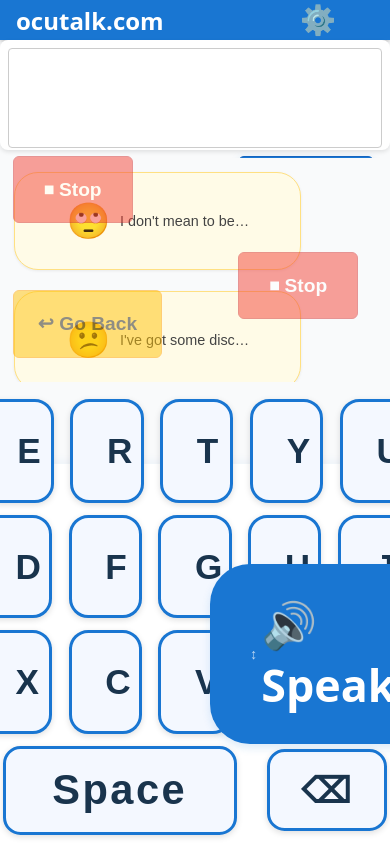
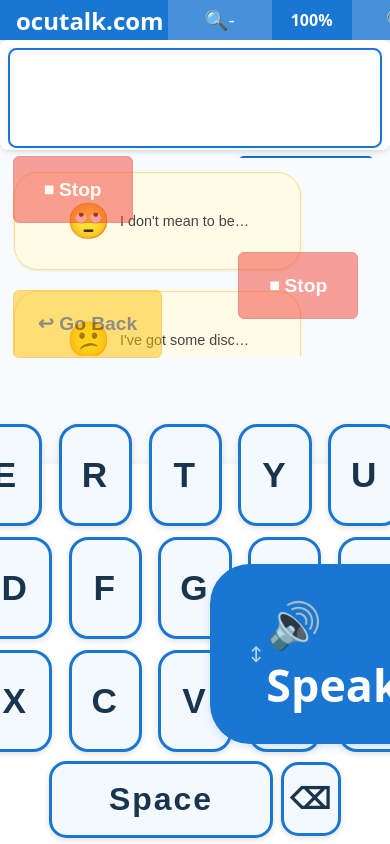
Before and after one commit to Sum1Solutions/talker-mvp, a React (Vite) app: page / in a window 390 px wide. Built offline with nearby package versions, Linux system fonts and the light colour scheme.

Commit message:
Add UI scaling feature with magnify/shrink buttons

```diff
--- a/src/App.tsx
+++ b/src/App.tsx
@@ -1,4 +1,4 @@
-import React, { useState, useEffect } from 'react';
+import React, { useState, useEffect, useLayoutEffect, useCallback } from 'react';
 import Keyboard from './Keyboard';
 import OutputPanel from './OutputPanel';
 import PredictionBar from './PredictionBar';
@@ -28,12 +28,21 @@ const PHRASE_BUTTONS = [
   { emoji: '👍', text: "I'm good." }
 ];
 
+// Default UI scale factor
+const DEFAULT_UI_SCALE = 1.0;
+
 export default function App() {
   const [currentText, setCurrentText] = useState<string>('');
   const [predictions, setPredictions] = useState<string[]>([]);
   const [speaking, setSpeaking] = useState(false);
   const [deferSpeak, setDeferSpeak] = useState(false);
   const [lastText, setLastText] = useState<string>('');
+  const [isPortrait, setIsPortrait] = useState(window.innerHeight > window.innerWidth);
+  const [uiScale, setUiScale] = useState<number>(() => {
+    // Load saved scale from localStorage or use default
+    const savedScale = localStorage.getItem('uiScale');
+    return savedScale ? parseFloat(savedScale) : DEFAULT_UI_SCALE;
+  });
   const utterRef = React.useRef<SpeechSynthesisUtterance|null>(null);
 
   // Always track previous text before any change
@@ -44,6 +53,31 @@ export default function App() {
       return updated;
     });
   };
+
+  // Handle orientation changes and viewport size changes
+  useLayoutEffect(() => {
+    // Add viewport meta tag for proper scaling
+    const meta = document.createElement('meta');
+    meta.name = 'viewport';
+    meta.content = 'width=device-width, initial-scale=1.0, maximum-scale=1.0, user-scalable=no, viewport-fit=cover';
+    document.head.appendChild(meta);
+
+    const handleResize = () => {
+      setIsPortrait(window.innerHeight > window.innerWidth);
+    };
+
+    window.addEventListener('resize', handleResize);
+    window.addEventListener('orientationchange', handleResize);
+
+    // Initial check
+    handleResize();
+
+    return () => {
+      window.removeEventListener('resize', handleResize);
+      window.removeEventListener('orientationchange', handleResize);
+      document.head.removeChild(meta);
+    };
+  }, []);
 
 
   // Find a male voice (preferring Google, Apple, or best en-US)
@@ -183,9 +217,36 @@ export default function App() {
   };
 
 
+  // Update UI scale and save to localStorage
+  const updateUiScale = useCallback((newScale: number) => {
+    // Limit scale between 0.7 and 1.5 for usability
+    const limitedScale = Math.max(0.7, Math.min(1.5, newScale));
+    setUiScale(limitedScale);
+    localStorage.setItem('uiScale', limitedScale.toString());
+
+    // Apply scale to root element for global scaling
+    document.documentElement.style.setProperty('--ui-scale', limitedScale.toString());
+  }, []);
+
+  // Increase UI scale by 0.1
+  const increaseScale = () => {
+    updateUiScale(uiScale + 0.1);
+  };
+
+  // Decrease UI scale by 0.1
+  const decreaseScale = () => {
+    updateUiScale(uiScale - 0.1);
+  };
+
+  // Apply scale when component mounts or scale changes
+  useEffect(() => {
+    document.documentElement.style.setProperty('--ui-scale', uiScale.toString());
+  }, [uiScale]);
+
   const resetToDefault = () => {
-    // Reset floating button position by clearing local storage
+    // Reset floating button position and UI scale by clearing local storage
     localStorage.removeItem('floatingButtonPosition');
+    localStorage.removeItem('uiScale');
     // Force refresh to apply defaults
     window.location.reload();
   };
@@ -194,6 +255,27 @@ export default function App() {
     <div className="container" style={{position: 'relative'}}>
       <div className="app-header">
         <h1 className="app-title">ocutalk.com</h1>
+        <div className="scale-controls">
+          <button
+            className="scale-button"
+            onClick={decreaseScale}
+            title="Decrease UI size"
+            aria-label="Decrease UI size"
+          >
+            🔍-
+          </button>
+          <span className="scale-value" title="Current UI scale">
+            {Math.round(uiScale * 100)}%
+          </span>
+          <button
+            className="scale-button"
+            onClick={increaseScale}
+            title="Increase UI size"
+            aria-label="Increase UI size"
+          >
+            🔍+
+          </button>
+        </div>
         <div className="dropdown">
           <button className="settings-button" title="Settings">
             ⚙️
--- a/src/Keyboard.tsx
+++ b/src/Keyboard.tsx
@@ -74,7 +74,6 @@ export default function Keyboard({ onKeyPress }: Props) {
       <div className="kb-row">
         <button
           className={`key wide${pressedKey === 'SPACE' ? ' key-active' : ''}`}
-          style={{marginRight: 'auto'}} // push backspace to right
           onClick={() => onKeyPress(' ')}
           aria-label="Space bar"
         >
--- a/src/styles.css
+++ b/src/styles.css
@@ -1,48 +1,103 @@
+
+:root {
+  --ui-scale: 1.0; /* Default scale factor */
+  /* Base font size that will be scaled */
+  font-size: calc(16px * var(--ui-scale));
+}
 
 body, html, #root {
   height: 100vh;
   width: 100vw;
   margin: 0;
   padding: 0;
-  font-family: system-ui, sans-serif;
+  font-family: system-ui, -apple-system, BlinkMacSystemFont, 'Segoe UI', Roboto, Oxygen, Ubuntu, Cantarell, sans-serif;
   background: #f9fafb;
   overflow: hidden;
   touch-action: manipulation;
+  -webkit-text-size-adjust: 100%;
+  -webkit-tap-highlight-color: rgba(0,0,0,0);
 }
 
+/* Base responsive layout for all tablets */
+.container {
+  display: flex;
+  flex-direction: column;
+  height: 100vh;
+  width: 100vw;
+  box-sizing: border-box;
+  padding: 0;
+  margin: 0;
+  overflow: hidden;
+}
+
+/* Landscape orientation - wider than tall */
 @media (orientation: landscape) {
   .container {
     flex-direction: column;
-    height: 100vh;
-    width: 100vw;
-    min-width: 0;
+  }
+
+  .output-panel {
+    min-height: 15vh;
+    max-height: 25vh;
+  }
+
+  .main-content {
+    height: calc(100vh - 40vh - 8rem); /* Account for output panel and keyboard */
     min-height: 0;
+    max-height: 30vh;
   }
-  .main-content {
-    height: calc(100vh - 26vh);
-    min-height: 0;
-  }
+
   .keyboard {
     min-height: 22vh;
     max-height: 28vh;
   }
+
+  .key {
+    min-width: min(8vw, 90px);
+    min-height: min(8vh, 80px);
+    font-size: clamp(1.8rem, 3vw, 3.5rem);
+  }
 }
 
+/* Portrait orientation - taller than wide */
 @media (orientation: portrait) {
   .container {
     flex-direction: column;
-    height: 100vh;
-    width: 100vw;
-    min-width: 0;
+  }
+
+  .output-panel {
+    min-height: 18vh;
+    max-height: 28vh;
+  }
+
+  .main-content {
+    height: calc(100vh - 50vh - 8rem); /* Account for output panel and keyboard */
     min-height: 0;
+    max-height: 25vh;
   }
-  .main-content {
-    height: calc(100vh - 36vh);
-    min-height: 0;
-  }
+
   .keyboard {
     min-height: 30vh;
-    max-height: 38vh;
+    max-height: 40vh;
+  }
+
+  .key {
+    min-width: min(10vw, 90px);
+    min-height: min(7vh, 80px);
+    font-size: clamp(1.8rem, 4vw, 3.5rem);
+  }
+}
+
+/* Large tablets (iPad Pro, etc.) */
+@media (min-width: 1024px) and (min-height: 1024px) {
+  .key {
+    min-width: min(7vw, 100px);
+    min-height: min(7vh, 90px);
+    font-size: clamp(2.2rem, 2.8vw, 4rem);
+  }
+
+  .output-text {
+    font-size: clamp(2rem, 3vw, 3rem);
   }
 }
 
@@ -62,13 +117,52 @@ body, html, #root {
   display: flex;
   justify-content: space-between;
   align-items: center;
-  padding: 0.3rem 1rem;
   background: #1976d2;
   color: white;
-  box-shadow: 0 2px 4px rgba(0,0,0,0.2);
+  padding: 0.5rem 1rem;
+  box-shadow: 0 2px 4px rgba(0,0,0,0.1);
   width: 100%;
   box-sizing: border-box;
   height: 2.5rem;
+}
+
+/* UI Scaling Controls */
+.scale-controls {
+  display: flex;
+  align-items: center;
+  gap: 0.5rem;
+  margin-left: auto;
+  margin-right: 1rem;
+}
+
+.scale-button {
+  background: rgba(255, 255, 255, 0.2);
+  color: white;
+  border: none;
+  border-radius: 4px;
+  padding: 0.4rem 0.6rem;
+  font-size: 1.2rem;
+  cursor: pointer;
+  transition: background 0.2s;
+  display: flex;
+  align-items: center;
+  justify-content: center;
+}
+
+.scale-button:hover {
+  background: rgba(255, 255, 255, 0.3);
+}
+
+.scale-button:active {
+  background: rgba(255, 255, 255, 0.4);
+}
+
+.scale-value {
+  color: white;
+  font-size: 1rem;
+  font-weight: bold;
+  min-width: 3.5rem;
+  text-align: center;
 }
 
 .app-title {
@@ -338,11 +432,22 @@ body, html, #root {
     max-height: 13vh;
   }
   .output-text {
-    font-size: clamp(1rem, 3vw, 1.1rem);
-    padding: 0.2rem 0.4rem;
+    font-size: clamp(1.5rem, 3.5vw, 2.6rem);
+    padding: min(1.2rem, 2vh) min(1.4rem, 2vw);
+    border: min(3px, 0.3vh) solid #1976d2;
+    background: #fff;
+    resize: none;
+    width: 100%;
+    height: 100%;
+    min-height: min(6rem, 15vh);
+    color: #111;
+    border-radius: min(0.7rem, 1vh);
+    outline: none;
+    font-weight: 600;
+    box-shadow: 0 2px 8px rgba(25,118,210,0.07);
+    -webkit-overflow-scrolling: touch; /* Smooth scrolling on iOS */
   }
 }
-
 
 .speak-btn {
   background: #1976d2;
@@ -525,19 +630,21 @@ button {
   gap: 0.2rem;
   margin-bottom: 0.18rem;
   width: 100%;
+  padding: 0 0.3rem;
+  box-sizing: border-box;
 }
 
 
 
 .key {
-  font-size: clamp(2.6rem, 7vw, 4.2rem);
-  padding: 1.1rem 2.2rem;
-  min-width: 72px;
-  min-height: 72px;
-  max-width: 120px;
-  max-height: 120px;
+  font-size: clamp(2rem, 5vw, 3.5rem);
+  padding: min(1.1rem, 2vh) min(2rem, 3vw);
+  min-width: min(72px, 10vw);
+  min-height: min(72px, 8vh);
+  max-width: min(120px, 15vw);
+  max-height: min(120px, 12vh);
   border-radius: 1.1rem;
-  margin: 0.17rem;
+  margin: min(0.17rem, 0.5vh);
   box-shadow: 0 2px 6px rgba(0,0,0,0.13);
   touch-action: manipulation;
   transition: background 0.1s, border 0.1s;
@@ -546,6 +653,10 @@ button {
   border: 3px solid #1976d2;
   font-weight: 900;
   letter-spacing: 0.06em;
+  display: flex;
+  align-items: center;
+  justify-content: center;
+  text-align: center;
 }
 
 
@@ -564,21 +675,42 @@ button {
 }
 
 .key.wide {
-  flex: 8 1 400px;
-  min-width: 210px;
-  max-width: 90vw;
-  font-size: clamp(2.6rem, 7vw, 4.2rem);
-  padding: 1.1rem 2.2rem;
+  flex: 0 0 auto;
+  width: 60%;
+  min-width: 180px;
+  max-width: 400px;
+  font-size: clamp(2rem, 5vw, 3.5rem);
+  padding: min(1.1rem, 2vh) min(2.2rem, 3vw);
+  border-radius: 1.1rem;
+  margin: 0;
+}
+
+.key.backspace {
+  flex: 0 0 auto;
+  width: 15%;
+  min-width: 60px;
+  max-width: 100px;
+  font-size: clamp(1.8rem, 4vw, 3rem);
+  padding: min(1.1rem, 2vh) min(1.2rem, 2vw);
+  border-radius: 1.1rem;
+  margin: 0;
+}
+
+.key.caps-toggle {
+  flex: 0 0 auto;
+  width: 10%;
+  min-width: 50px;
+  max-width: 80px;
+  font-size: clamp(1.8rem, 4vw, 3rem);
+  padding: min(1rem, 1.5vh) min(1rem, 1.5vw);
   border-radius: 1.1rem;
 }
 
-.key.backspace {
-  flex: 1 1 72px;
-  min-width: 72px;
-  max-width: 120px;
-  font-size: clamp(2.2rem, 6vw, 3.5rem);
-  padding: 1.1rem 1.2rem;
-  border-radius: 1.1rem;
+/* Special styling for the bottom row */
+.kb-row:last-child {
+  justify-content: center;
+  padding: 0 0.5rem;
+  gap: 0.5rem;
 }
 
 
```
